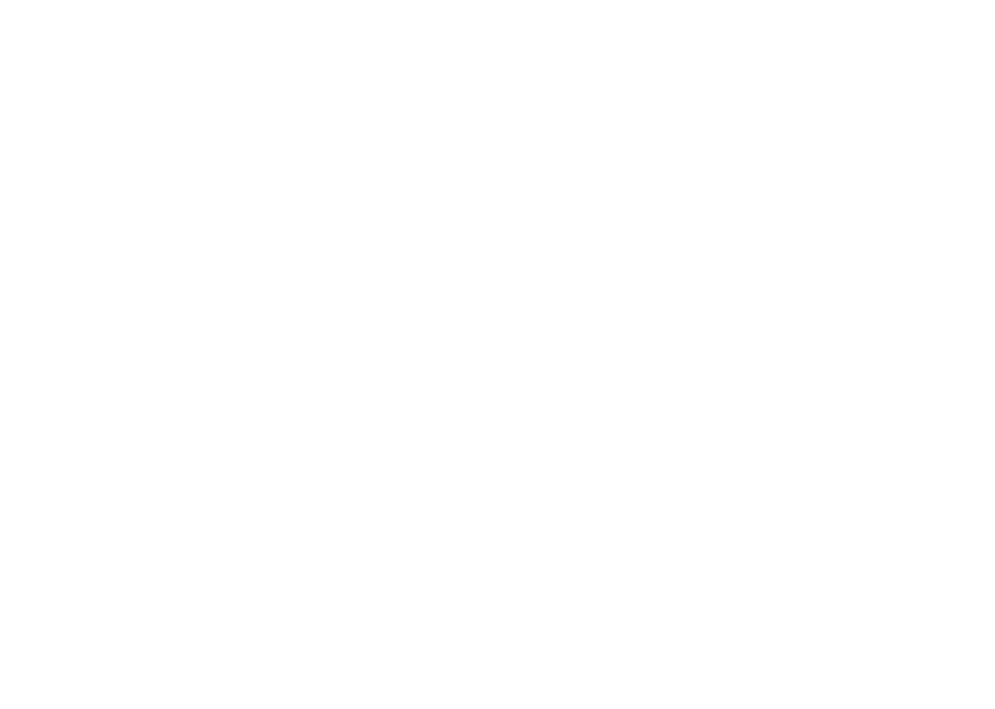
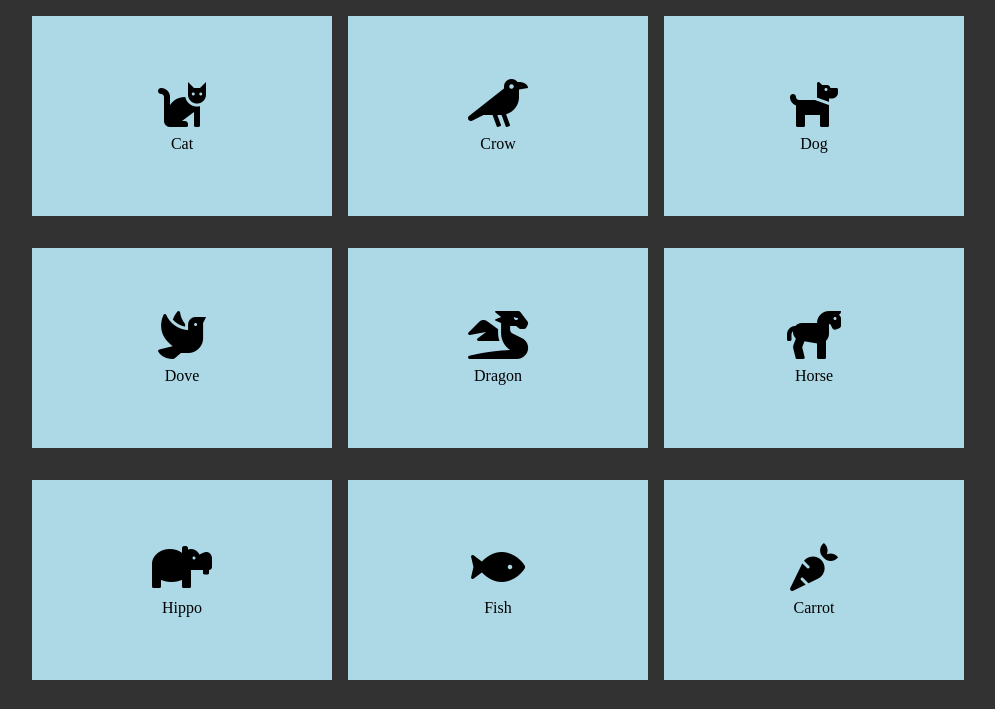
Before and after one commit to matte887/js-es6-icons, a plain HTML site: page index.html in a window 1280 px wide. Shown: the top 709 px of the page, without its empty margins (142-1137 px from the left). Drawn offline with Linux system fonts and the light colour scheme.

Commit message:
Milestone 1

```diff
--- a/css/style.css
+++ b/css/style.css
@@ -0,0 +1,37 @@
+* {
+    margin: 0;
+    padding: 0;
+    box-sizing: border-box;
+}
+
+.wrapper {
+    width: 90%;
+    max-width: 1200px;
+    margin: 0 auto;
+    display: flex;
+    flex-wrap: wrap;
+    justify-content: center;
+}
+
+.item {
+    background-color: lightblue;
+    width: 300px;
+    height: 200px;
+    margin: 1rem .5rem;
+    display: flex;
+    flex-direction: column;
+    justify-content: center;
+    align-items: center;
+}
+
+.item i {
+    font-size: 3rem;
+    margin-bottom: .5rem;
+}
+
+
+
+/* DEBUG */
+body {
+    background-color: rgb(50, 50, 50);
+}
--- a/index.html
+++ b/index.html
@@ -6,13 +6,17 @@
     <meta name="viewport" content="width=device-width, initial-scale=1.0">
     <title>FontIcons</title>
     <link rel="stylesheet" href="css/style.css">
+    <link rel="stylesheet" href="https://cdnjs.cloudflare.com/ajax/libs/font-awesome/5.15.4/css/all.min.css" integrity="sha512-1ycn6IcaQQ40/MKBW2W4Rhis/DbILU74C1vSrLJxCq57o941Ym01SwNsOMqvEBFlcgUa6xLiPY/NS5R+E6ztJQ==" crossorigin="anonymous" referrerpolicy="no-referrer" />
 </head>
 <body>
     <header></header>
     <nav></nav>
     <main>
-        <div class="wrapper">
-
+        <div class="wrapper" id="prova">
+            <!-- <div class="item">
+                <i class="fab fa-500px"></i>
+                <p>Prova</p>
+            </div> -->
         </div>
     </main>
     <script src="js/script.js" type="text/javascript"></script>
--- a/js/script.js
+++ b/js/script.js
@@ -1,4 +1,4 @@
-[
+const icons = [
 	{
 		name: 'cat',
 		prefix: 'fa-',
@@ -112,3 +112,15 @@
 		color: 'blue'
 	}
 ];
+
+// Milestone 1
+// Partendo dalla struttura dati fornita, visualizzare in pagina un box per ogni icona, in cui è presente il nome dell'icona e l'icona stessa.
+const htmlWrapper = document.querySelector(".wrapper");
+console.log(htmlWrapper);
+
+icons.forEach( (currentItem) => {
+    htmlWrapper.innerHTML += `<div class="item">
+        <i class="${currentItem.family} ${currentItem.prefix}${currentItem.name}"></i>
+        <p>${currentItem.name.charAt(0).toUpperCase() + currentItem.name.slice(1)}</p>
+    </div>`
+});
```
